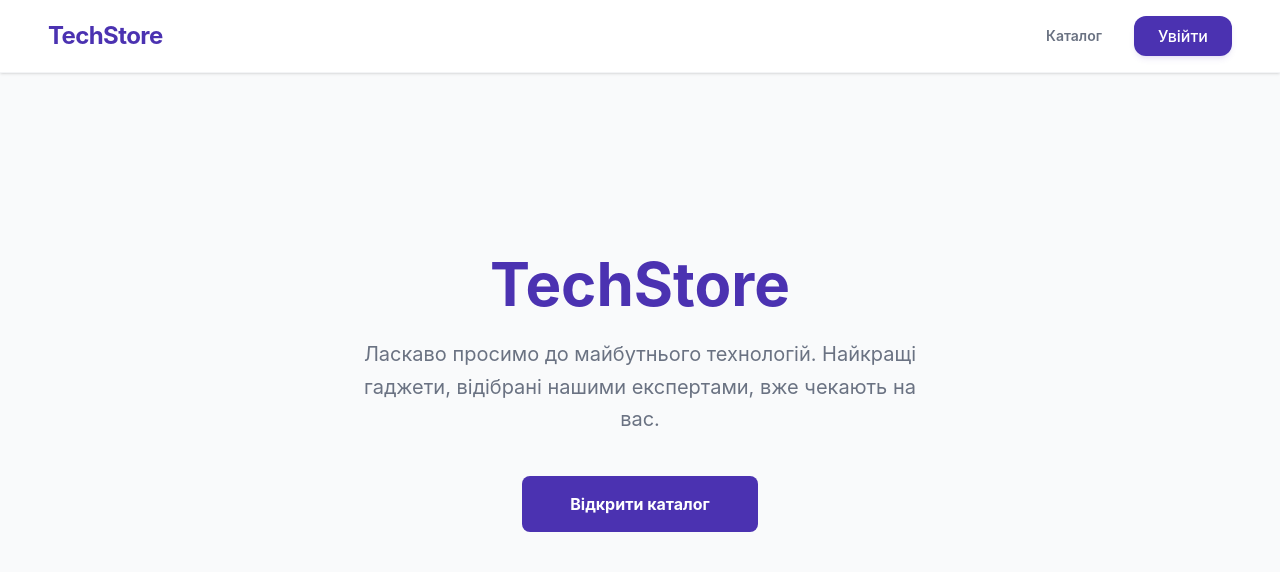
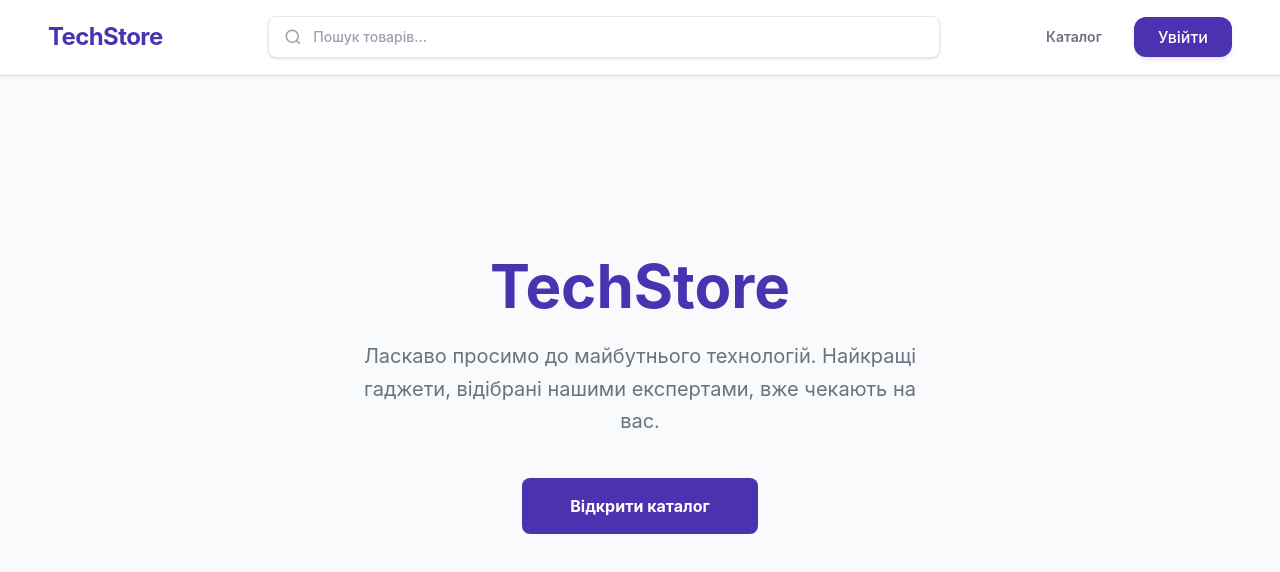
Before and after one commit to nikitashyshyhin-cmyk/techstore-project, a React (Vite) app in the folder frontend/: page / in a window 1280 px wide. Shown: the top 572 px of the page. Built offline with nearby package versions, Linux system fonts and the light colour scheme.

Commit message:
feat(search): add search input to Header and sync with URL params

```diff
--- a/frontend/src/components/Header.jsx
+++ b/frontend/src/components/Header.jsx
@@ -1,16 +1,60 @@
-import React from 'react';
-import { Link, useLocation } from 'react-router-dom';
+import React, { useState, useEffect } from 'react';
+import { Link, useLocation, useNavigate, useSearchParams } from 'react-router-dom';
 
 const Header = () => {
   const location = useLocation();
+  const navigate = useNavigate();
+  const [searchParams] = useSearchParams();
+
+  // Беремо початкове значення пошуку з URL (якщо користувач оновив сторінку)
+  const initialSearch = searchParams.get('search') || '';
+  const [searchValue, setSearchValue] = useState(initialSearch);
+
   const isAuthenticated = !!localStorage.getItem('token');
   const isAuthPage = location.pathname === '/login' || location.pathname === '/register';
 
+  // Оновлюємо поле, якщо URL змінився ззовні
+  useEffect(() => {
+    setSearchValue(searchParams.get('search') || '');
+  }, [searchParams]);
+
   if (isAuthPage) return null;
+
+  const handleSearchChange = (e) => {
+    const val = e.target.value;
+    setSearchValue(val);
+
+    // Оновлюємо URL без додавання кожного символу в історію браузера (replace: true)
+    if (val.trim()) {
+      navigate(`/products?search=${encodeURIComponent(val)}`, { replace: true });
+    } else {
+      // Якщо поле очистили, але ми в каталозі - прибираємо параметр
+      if (location.pathname === '/products') {
+        navigate(`/products`, { replace: true });
+      }
+    }
+  };
 
   return (
     <header className="bg-white shadow-sm py-4 px-12 flex justify-between items-center border-b border-gray-100 sticky top-0 z-50">
       <Link to="/" className="text-2xl font-bold text-[#4B32B1] tracking-tight">TechStore</Link>
+
+      {/* ПОЛЕ ПОШУКУ В ЦЕНТРІ */}
+      <div className="flex-1 max-w-2xl mx-8 hidden md:block relative">
+        <div className="absolute inset-y-0 left-0 pl-4 flex items-center pointer-events-none text-gray-400">
+          <svg width="18" height="18" fill="none" stroke="currentColor" strokeWidth="2" viewBox="0 0 24 24">
+            <circle cx="11" cy="11" r="8"></circle>
+            <path d="M21 21l-4.35-4.35"></path>
+          </svg>
+        </div>
+        <input
+          type="text"
+          placeholder="Пошук товарів..."
+          value={searchValue}
+          onChange={handleSearchChange}
+          className="w-full pl-11 pr-4 py-2.5 bg-white border border-gray-200 rounded-lg text-sm font-medium focus:outline-none focus:border-[#4B32B1] focus:ring-1 focus:ring-[#4B32B1]/20 transition-all shadow-sm text-gray-700 placeholder-gray-400"
+        />
+      </div>
 
       <nav className="flex items-center gap-8">
         <Link
```
